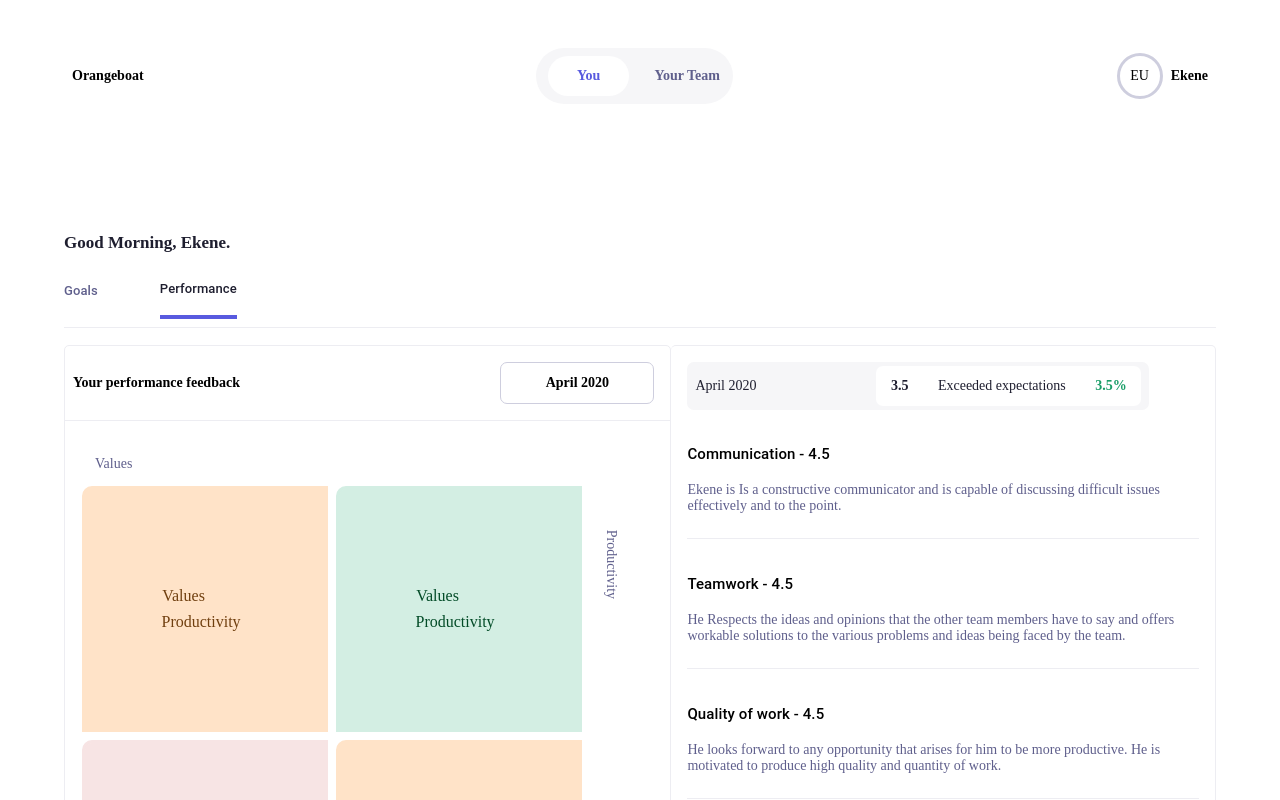
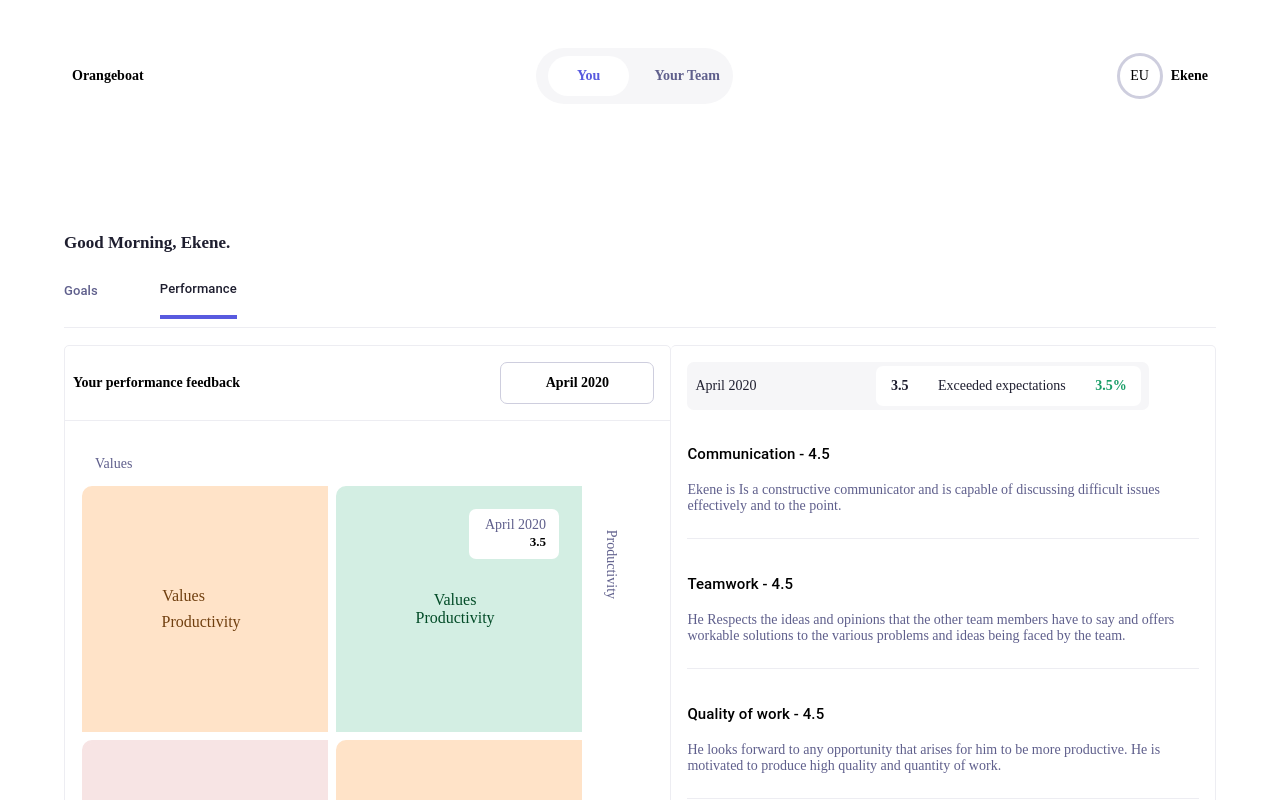
Before and after one commit to nkemjikaobi/beam, a React (Create React App) app: page / in a window 1280 px wide. Shown: the top 800 px of the page. Built offline with nearby package versions, Linux system fonts and the light colour scheme; a web font is replaced by a local one.

Commit message:
Average report

```diff
--- a/src/Components/PerformanceFeedBack/PerformanceFeedBack.module.scss
+++ b/src/Components/PerformanceFeedBack/PerformanceFeedBack.module.scss
@@ -144,6 +144,7 @@
         }
 
         .item {
+            position: relative;
             display: flex;
             justify-content: center;
             align-items: center;
@@ -170,6 +171,32 @@
                     margin-right: 0.5rem;
                 }
             }
+            .average {
+                position: absolute;
+                background-color: #fff;
+                display: flex;
+                flex-direction: column;
+                right: to-rem(20);
+                top: to-rem(20);
+                width: 5rem;
+                height: 2.5rem;
+                border-radius: to-rem(7);
+                align-items: end;
+                justify-content: center;
+                border: to-rem(5) solid #FFFFFF;
+
+                p{
+                    color: #5F5F8C;
+                    font-size: to-rem(14);
+                    margin-bottom: 0.1rem;
+                }
+                p:last-child{
+                    text-align: right;
+                    font-size: to-rem(13);
+                    font-weight: $font-weight-bold;
+                    color: color(Black);
+                }
+            }
         }
     }
 }
--- a/src/Components/PerformanceFeedBack/PerformanceFeedBack.tsx
+++ b/src/Components/PerformanceFeedBack/PerformanceFeedBack.tsx
@@ -108,6 +108,12 @@ const PerformanceFeedBack = () => {
                   border: `3px solid ${data.backgroundColor}`,
                 }}
               >
+                {data.id === 2 && (
+                  <div className={styles.average}>
+                    <p>April 2020</p>
+                    <p>3.5</p>
+                  </div>
+                )}
                 <div>
                   <Icon name={data.firstIcon} />
                   <p>{data.firstText}</p>
```
